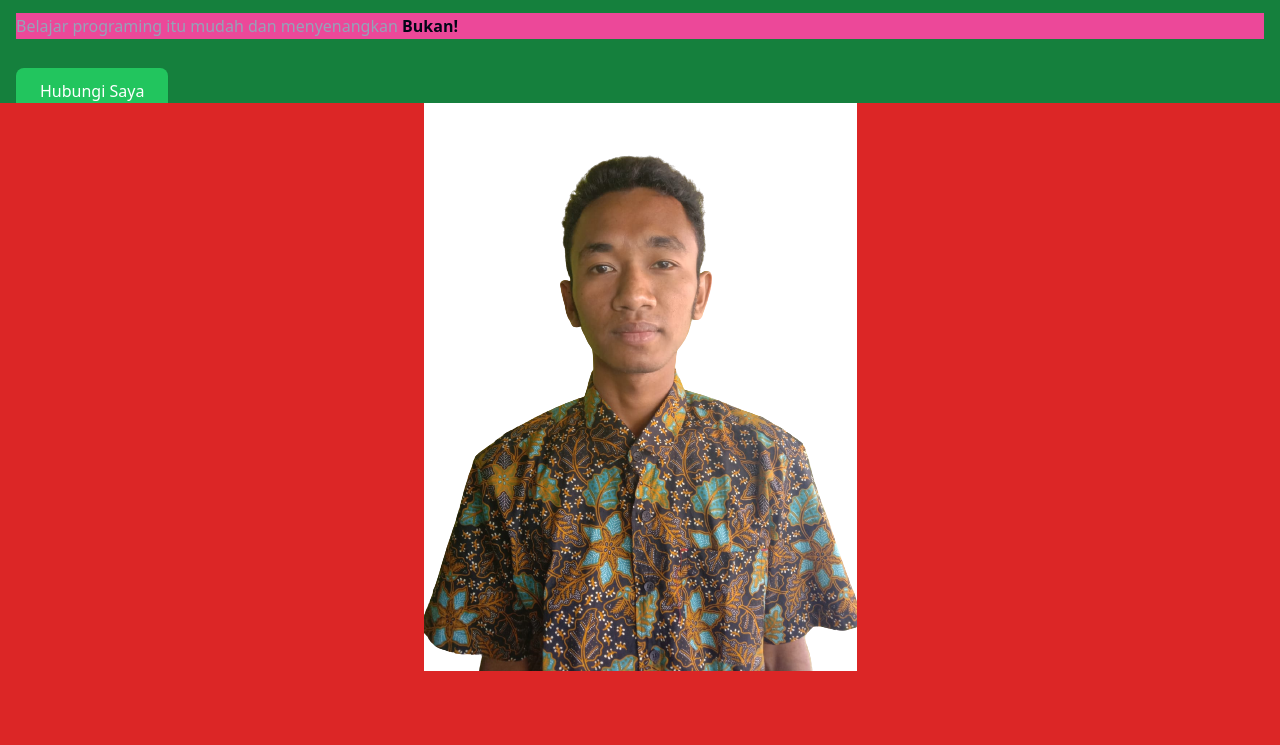
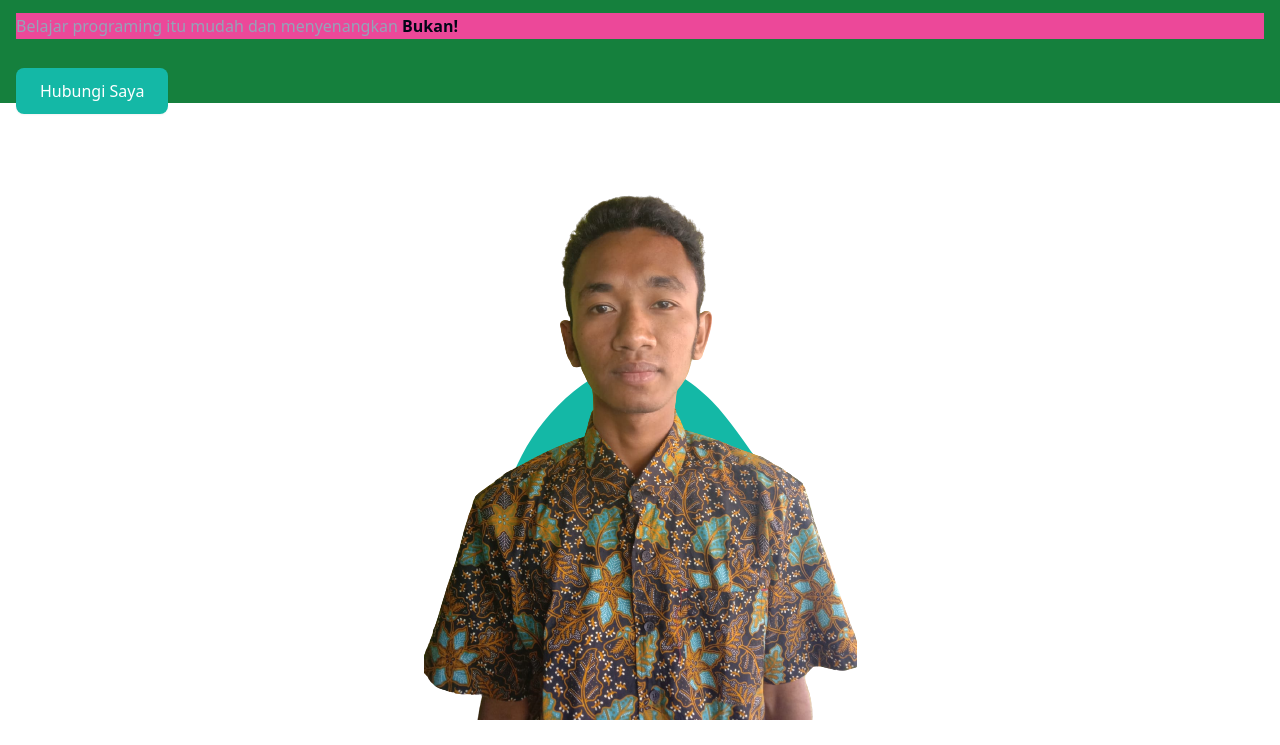
Before and after one commit to Sabardi/Web-portfolio-tailwin, a website: page src/index.html in a window 1280 px wide. Shown: the part 255-1000 px from the top of the page. After the commit the page ends 975 px from the top, so only its background shows below. Drawn offline with Linux system fonts and the light colour scheme.

Commit message:
menambahkan backgroud di gambar dan mengubah posisi nya berdekatan dengan gambar

```diff
--- a/src/index.html
+++ b/src/index.html
@@ -10,7 +10,7 @@
    <!-- hero start -->
    <!-- block untuk text atau konten ke bawah
     leading = untuk mengatur tinggi dari hurup nya-->
-   <section class="bg-red-400 pt-36"></section>
+   <section class="bg-red-600 pt-36"></section>
    <div class="container">
     <div class="flex flex-wrap">
         <div class="w-full bg-green-700 self-center px-4">
@@ -24,12 +24,19 @@
                 <a href="#" class="px-6 py-3 bg-primary rounded-lg shadow-sm text-white hover:opacity-80 duration-500 ease-in-out
                  active:hover:text-black active:hover:bg-white active:hover:ring-1 ring-black ">Hubungi Saya</a>
         </div>
-        <div class="w-full bg-red-600 self-end px-4">
-            <div class="mt  -10">
-                <img src="img/sabardi.png" alt="Sabardi" class="max-w-full mx-auto">
-                <svg viewBox="0 0 200 200" xmlns="http://www.w3.org/2000/svg">
-                    <path fill="#FF0066" d="M32.6,-54.1C41.5,-45,47.5,-34.7,56.5,-23.3C65.5,-12,77.5,0.4,78.4,13C79.3,25.6,69.1,38.3,57.9,48.9C46.7,59.4,34.6,67.9,20.5,73.9C6.4,80,-9.6,83.7,-20.1,76.8C-30.6,69.9,-35.5,52.5,-42.5,39.5C-49.5,26.6,-58.6,18.2,-61.5,7.9C-64.4,-2.3,-61,-14.3,-55.7,-25.3C-50.5,-36.4,-43.4,-46.5,-33.8,-55.3C-24.2,-64,-12.1,-71.5,-0.1,-71.3C11.8,-71.1,23.7,-63.2,32.6,-54.1Z" transform="translate(100 100)" />
-                  </svg>
+        <div class="w-full  self-end px-4">
+            <div class="mt-10 relative">
+                <img src="img/foto ku.png" alt="Sabardi" class="max-w-full mx-auto">
+
+                <span class="absolute bottom-0 -z-10 left-1/2 -translate-x-1/2">
+                <svg width="400" height="400" viewBox="0 0 200 200" xmlns="http://www.w3.org/2000/svg">
+                    <path fill="#14b8a6" d="M32.6,-54.1C41.5,-45,47.5,-34.7,56.5,-23.3C65.5,-12,77.5,0.4,78.4,13C79.3,25.6,69.1,38.3,57.9,48.9C46.7,59.4,34.6,67.9,20.5,73.9C6.4,80,-9.6,83.7,
+                    -20.1,76.8C-30.6,69.9,-35.5,52.5,-42.5,39.5C-49.5,26.6,-58.6,18.2,-61.5,7.9C-64.4,-2.3,-61,
+                    -14.3,-55.7,-25.3C-50.5,-36.4,-43.4,-46.5,-33.8,-55.3C-24.2,-64,-12.1,-71.5,-0.1,-71.3C11.8,
+                    -71.1,23.7,-63.2,32.6,-54.1Z" transform="translate(100 100) scale(1.1)">
+                </svg>
+            </span>
+
             </div>
         </div>
     </div>
--- a/tailwind.config.js
+++ b/tailwind.config.js
@@ -4,7 +4,7 @@ module.exports = {
   theme: {
     extend: {
       colors: {
-        primary: '#22c55e',
+        primary: '#14b8a6',
         black: '#020617',
       }
     },
```
Also changed, not shown: dist/styl.css, src/img/foto ku.png (added), src/img/sabardi.png (deleted).
